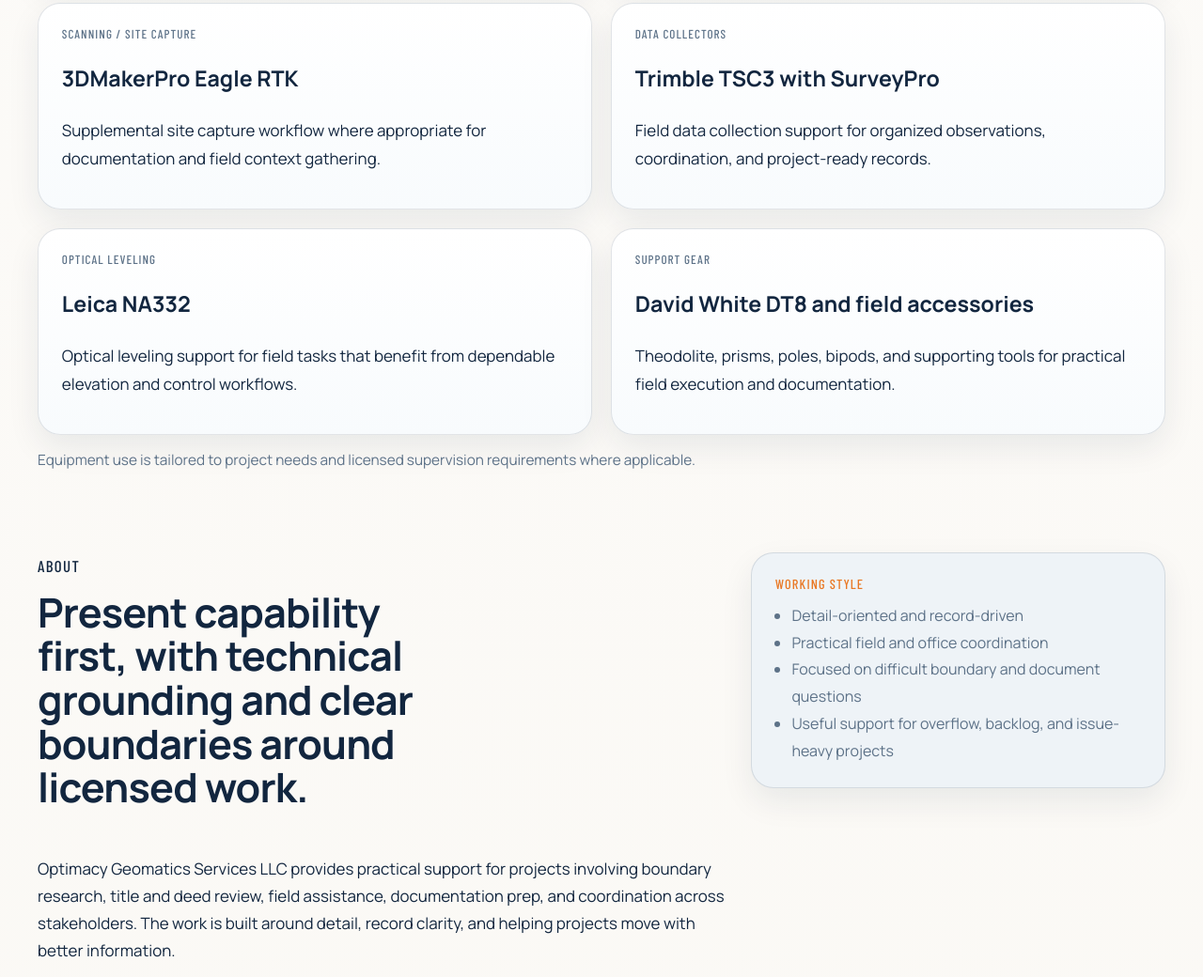
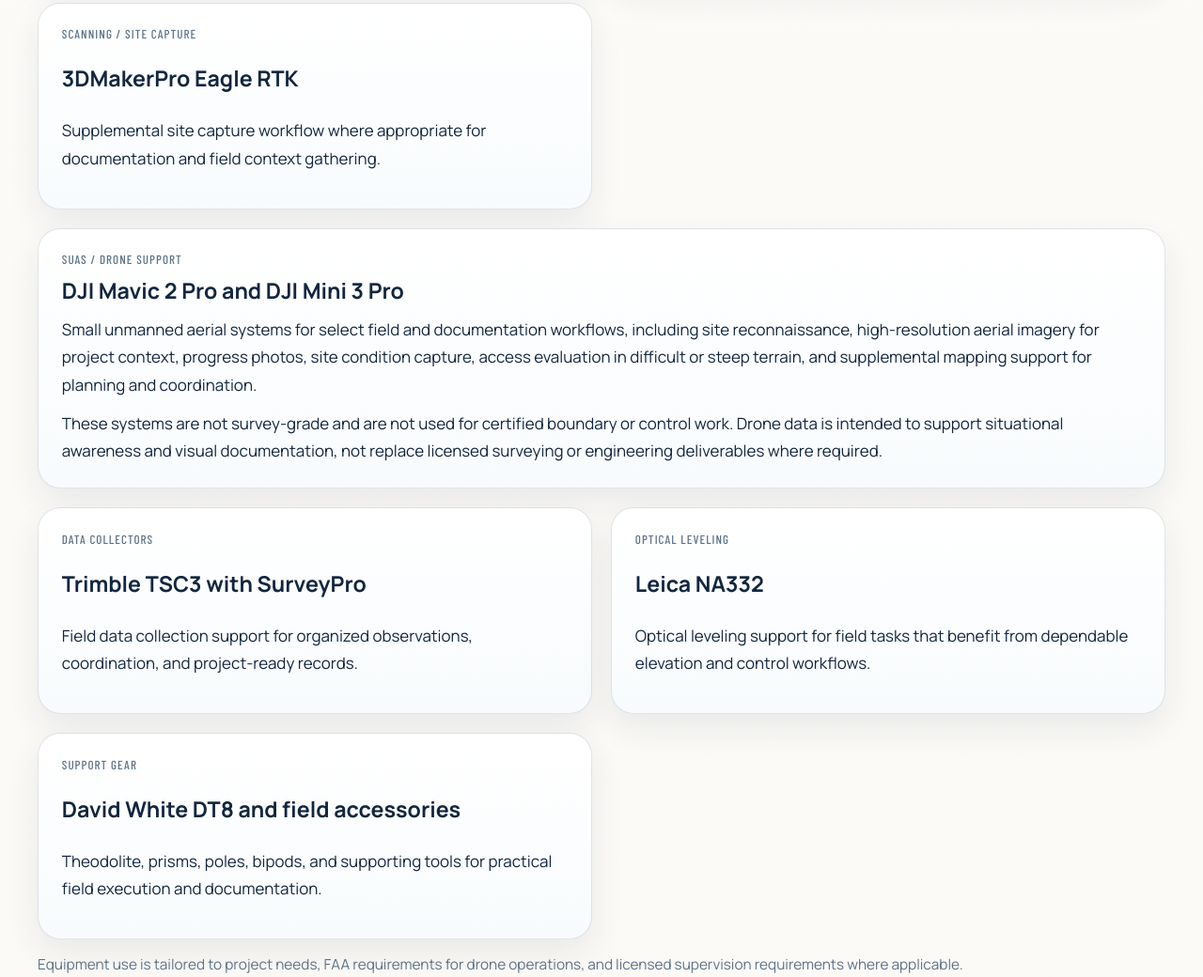
Before and after one commit to optimacycorp/optimacygeo, a website: page public/index.html in a window 1280 px wide. Shown: the part 5714-6754 px from the top of the page at 94% size. Drawn offline with nearby package versions, Linux system fonts and the light colour scheme.

Commit message:
add drone capabilities

```diff
--- a/public/index.html
+++ b/public/index.html
@@ -362,6 +362,20 @@
               <h3>3DMakerPro Eagle RTK</h3>
               <p>Supplemental site capture workflow where appropriate for documentation and field context gathering.</p>
             </article>
+            <article class="equipment-card equipment-card-wide">
+              <span class="micro-label">sUAS / drone support</span>
+              <h3>DJI Mavic 2 Pro and DJI Mini 3 Pro</h3>
+              <p>
+                Small unmanned aerial systems for select field and documentation workflows, including site reconnaissance,
+                high-resolution aerial imagery for project context, progress photos, site condition capture, access evaluation
+                in difficult or steep terrain, and supplemental mapping support for planning and coordination.
+              </p>
+              <p>
+                These systems are not survey-grade and are not used for certified boundary or control work. Drone data is intended
+                to support situational awareness and visual documentation, not replace licensed surveying or engineering deliverables
+                where required.
+              </p>
+            </article>
             <article class="equipment-card">
               <span class="micro-label">Data collectors</span>
               <h3>Trimble TSC3 with SurveyPro</h3>
@@ -378,7 +392,9 @@
               <p>Theodolite, prisms, poles, bipods, and supporting tools for practical field execution and documentation.</p>
             </article>
           </div>
-          <p class="section-footnote">Equipment use is tailored to project needs and licensed supervision requirements where applicable.</p>
+          <p class="section-footnote">
+            Equipment use is tailored to project needs, FAA requirements for drone operations, and licensed supervision requirements where applicable.
+          </p>
         </div>
       </section>
 
--- a/public/styles.css
+++ b/public/styles.css
@@ -523,6 +523,11 @@
   background: linear-gradient(180deg, #ffffff 0%, #f8fbfd 100%);
 }
 
+.equipment-card-wide {
+  grid-column: span 2;
+  min-height: auto;
+}
+
 .about-grid {
   display: grid;
   grid-template-columns: minmax(0, 1.25fr) minmax(280px, 0.75fr);
@@ -761,6 +766,10 @@
   .why-grid {
     grid-template-columns: 1fr;
   }
+
+  .equipment-card-wide {
+    grid-column: auto;
+  }
 }
 
 @media (max-width: 640px) {
```
